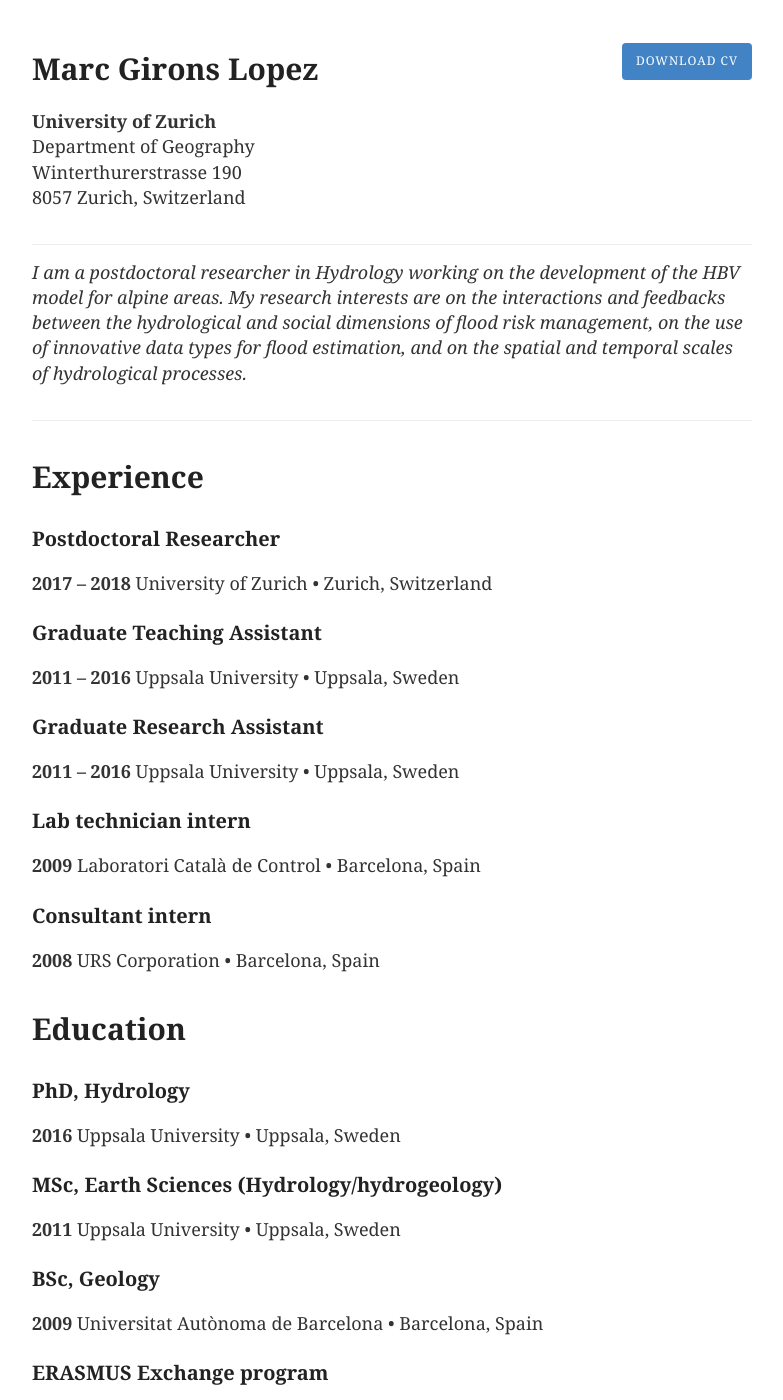
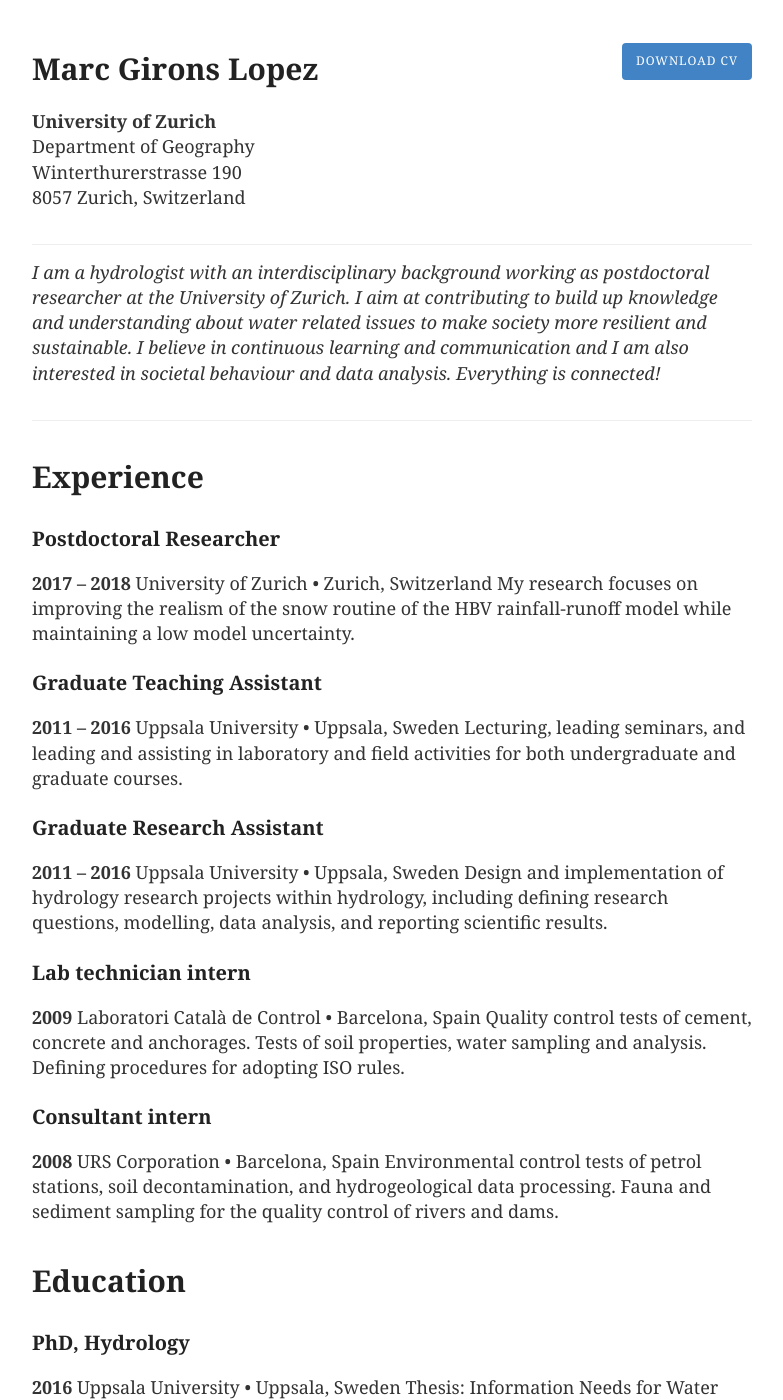
Before and after one commit to GironsLopez/GironsLopez.github.io, a Jekyll site: the page built from cv/index.md, in a window 1280 px wide and 1400 px high, scrolled down 292 px. Shown: the whole window, without its empty margins (248-1031 px from the left). Built offline with Jekyll 4.4.1, drawn with Linux system fonts in a browser that asks for light colours; some of the changed text lies outside the part shown.

Commit message:
Update description of CV items

```diff
--- a/cv/index.md
+++ b/cv/index.md
@@ -12,7 +12,7 @@ Winterthurerstrasse 190
 
 <div class="line-separator"></div>
 
-*I am a postdoctoral researcher in Hydrology working on the development of the HBV model for alpine areas. My research interests are on the interactions and feedbacks between the hydrological and social dimensions of flood risk management, on the use of innovative data types for flood estimation, and on the spatial and temporal scales of hydrological processes.*
+*I am a hydrologist with an interdisciplinary background working as postdoctoral researcher at the University of Zurich. I aim at contributing to build up knowledge and understanding about water related issues to make society more resilient and sustainable. I believe in continuous learning and communication and I am also interested in societal behaviour and data analysis. Everything is connected!*
 
 <div class="line-separator"></div>
 
@@ -20,26 +20,34 @@ Winterthurerstrasse 190
 
 ### Postdoctoral Researcher
 **2017 -- 2018** University of Zurich • Zurich, Switzerland
+My research focuses on improving the realism of the snow routine of the HBV rainfall-runoff model while maintaining a low model uncertainty.
 
 ### Graduate Teaching Assistant
 **2011 -- 2016** Uppsala University • Uppsala, Sweden
+Lecturing, leading seminars, and leading and assisting in laboratory and field activities for both undergraduate and graduate courses.
 
 ### Graduate Research Assistant
 **2011 -- 2016** Uppsala University • Uppsala, Sweden
+Design and implementation of hydrology research projects within hydrology, including defining research questions, modelling, data analysis, and reporting scientific results.
 
 ### Lab technician intern
 **2009** Laboratori Català de Control • Barcelona, Spain
+Quality control tests of cement, concrete and anchorages. Tests of soil properties, water sampling and analysis. Defining procedures for adopting ISO rules.
 
 ### Consultant intern
 **2008** URS Corporation • Barcelona, Spain
+Environmental control tests of petrol stations, soil decontamination, and hydrogeological data processing. Fauna and sediment sampling for the quality
+control of rivers and dams.
 
 # Education
 
 ### PhD, Hydrology
 **2016** Uppsala University • Uppsala, Sweden
+Thesis: Information Needs for Water Resource and Risk Management: Hydro-Meteorological Data Value and Non-Traditional Information.
 
 ### MSc, Earth Sciences (Hydrology/hydrogeology)
 **2011** Uppsala University • Uppsala, Sweden
+Thesis: Modelling Climatic and Hydrological Variability in Lake Babati, Northern Tanzania.
 
 ### BSc, Geology
 **2009** Universitat Autònoma de Barcelona • Barcelona, Spain
@@ -51,21 +59,34 @@ Winterthurerstrasse 190
 
 # Grants, Awards, & Honours
 
-**2016** EGU 2016 Photo contest winner [[Link]](http://blogs.egu.eu/geolog/2016/04/22/announcing-the-winners-of-the-egu-photo-contest-2016/){:target="_blank"}
+### Photo contest winner
+**2016** EGU
+*Winner of the 2016 European Geosciences Union Photo contest with the
+photography ”[Living Flows](http://blogs.egu.eu/geolog/2016/04/22/announcing-the-winners-of-the-egu-photo-contest-2016/){:target="_blank"}”.*
 
-**2015** CUAHSI Research Fellowship to participate in the first National Flood Interoperability Experiment ([NFIE](https://www.cuahsi.org/NFIE)) at the US National Water Center (Tuscaloosa, Alabama).
+### Research Fellowship
+**2015** CUAHSI
+*I was sponsored by the Consortium of University for the Advancement of Hydrological Sciences (CUAHSI) to participate in the first National Flood Interoperability Experiment ([NFIE](https://www.cuahsi.org/NFIE)) at the US National Water Center in Tuscaloosa (Alabama).*
 
-**2014** Liljewalchs travel grant
+### Travel grant
+**2014** Liljewalchs Foundation
+*I obtained a travel grant to participate in the EGU 2014 General Assembly in Vienna (Austria) and present the results of my research.*
 
-**2010** The Swedish-Spanish Foundation for the Promotion of Education and Studies Scholarship
+### Scholarship
+**2010** The Swedish-Spanish Foundation
+*I obtained a scholarship from the Swedish-Spanish Foundation for the Promotion of Education and Studies to help cover the expenses as a Master student in Uppsala University.*
 
-**2007** ERASMUS Programme Scholarship
+### Scholarship
+**2007** ERASMUS Programme
+*I obtained a scholarship to help cover the expenses of spending a year at the Université Joseph Fourier in Grenoble (France) as exchange student.*
 
 <div class="line-separator"></div>
 
 # Other Activities
 
-**2016 -- 2017** Translator for EGU's Planet Press outreach initiative
+### Translator
+**2016 -- 2017** Planet Press
+*I translate short scientific articles for kids from the European Geosciences Union (EGU) Planet Press initiative into Spanish.*
 
 * *High altitudes help slow down Antarctica’s warming*, Spanish translation [[Link]](http://www.egu.eu/education/planet-press/80/high-altitudes-help-slow-down-antarcticas-warming/){:target="_blank"}
 
@@ -77,30 +98,38 @@ Winterthurerstrasse 190
 
 * *Half a degree makes a world of difference*, Spanish translation [[Link]](http://www.egu.eu/education/planet-press/38/half-a-degree-makes-a-world-of-difference/){:target="_blank"}
 
-**2013** Volunteer supporting the organisation of the 2013 IAHS, IAPSO, IAPSEI Joint Assembly in Gothenburg (Sweden)
+### Volunteer
+**2013** IAHS
+*I volunteered supporting the organisation of the 2013 IAHS, IAPSO, IAPSEI Joint Assembly.*
 
 <div class="line-separator"></div>
 
 # Representation Duties
 
-**2014** PhD student representative at the Centre for Natural Disaster Science (CNDS) Program board
+### PhD student representative
+**2014** CNDS • Uppsala, Sweden
+*I was elected as PhD student representative to the Program Board of the Centre for Natural Disaster Science (CNDS).*
 
-**2013** PhD student representative at the Department of Earth Sciences Board, Uppsala University, Uppsala, Sweden
+### PhD student representative
+**2013** Uppsala University • Uppsala, Sweden
+*I was elected as PhD student representative to the Board of the Department of Earth Sciences at Uppsala University.*
 
-**2007** Student representative at the Geology Section Board, Universitat Autònoma de Barcelona, Barcelona, Spain
+### Student representative
+**2007** Universitat Autònoma de Barcelona • Barcelona, Spain
+*I was elected as student representative to the Board of the Section of Geology at Universitat Autònoma de Barcelona.*
 
 <div class="line-separator"></div>
 
 # Skills
 
-### Instrumentation
-Campbell loggers • Hydro-meteorological sensors
-
 ### Programming
 Python • Matlab • LaTeX • Markdown
 
 ### Software
-ArcGIS • QGIS • HBV • Git
+ArcGIS • QGIS • HBV • Git • Inkscape • Linux
+
+### Instrumentation
+Campbell loggers • Hydro-meteorological sensors
 
 ### Languages
 *Native or bilingual proficiency:* Catalan • Spanish
```
